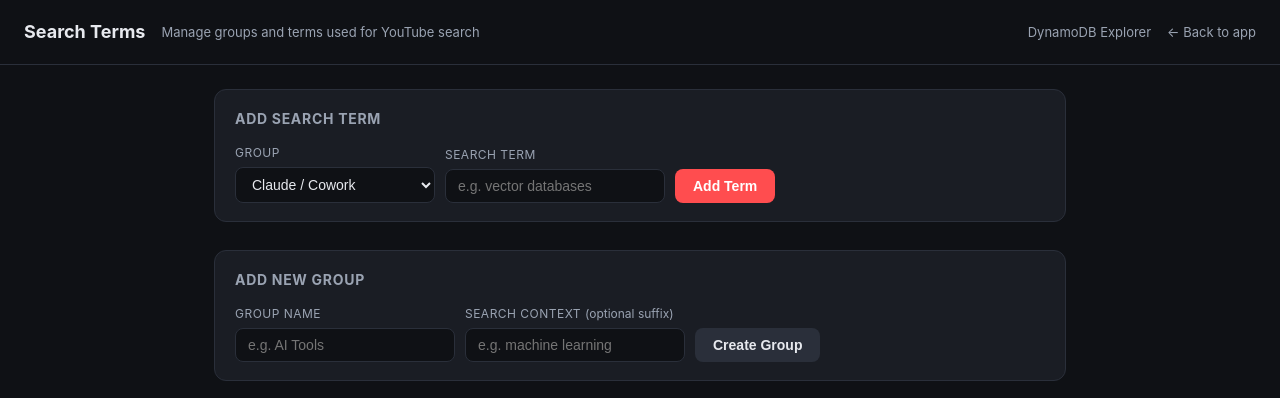
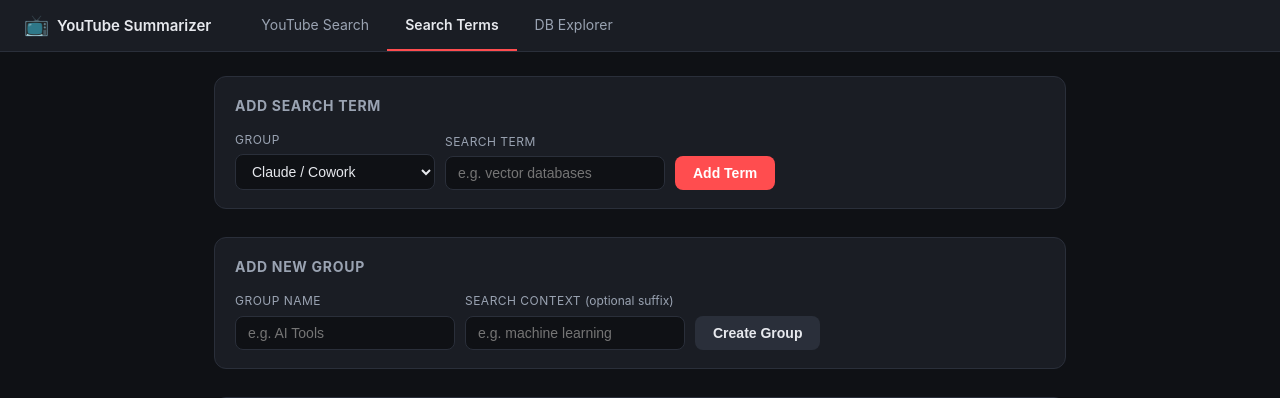
Before and after one commit to kishorem-mf/youtube-summarizer-v2, a Flask app: page /terms in a window 1280 px wide. Shown: the top 398 px of the page. Run offline with Flask 3, Linux system fonts and the light colour scheme; some libraries are stand-ins or nearby versions.

Commit message:
Add unified tab bar navigation across all three interfaces
- _nav.html: shared tab partial with YouTube Search / Search Terms / DB Explorer tabs
- Active tab highlighted with red underline based on active_tab context var
- All three pages (index, terms_manager, dynamo_explorer) include shared nav
- Replaced per-page ad-hoc header links with consistent app-shell navigation

Co-Authored-By: Claude Sonnet 4.6 <noreply@anthropic.com>

```diff
--- a/app.py
+++ b/app.py
@@ -70,6 +70,7 @@ def mdlite(text):
 def index():
     return render_template(
         "index.html",
+        active_tab="search",
         groups=search_terms.get_groups(),
         default_max=DEFAULT_MAX,
         date_windows=DATE_WINDOWS,
@@ -129,6 +130,7 @@ def run():
 
     return render_template(
         "index.html",
+        active_tab="search",
         groups=search_terms.get_groups(),
         default_max=max_results,
         date_windows=DATE_WINDOWS,
@@ -221,6 +223,7 @@ def transcript():
 
     return render_template(
         "index.html",
+        active_tab="search",
         groups=search_terms.get_groups(),
         default_max=DEFAULT_MAX,
         date_windows=DATE_WINDOWS,
@@ -243,7 +246,8 @@ def dynamo_explorer():
                limit="20", query_label="", message=None, message_type=None)
 
     if request.method == "GET":
-        return render_template("dynamo_explorer.html", **ctx)
+        ctx["active_tab"] = "dynamo"
+    return render_template("dynamo_explorer.html", **ctx)
 
     qt       = request.form.get("query_type", "get_item")
     video_id = request.form.get("video_id", "").strip()
@@ -284,6 +288,7 @@ def dynamo_explorer():
     except Exception as e:
         ctx.update(rows=[], message=f"DynamoDB error: {e}", message_type="err")
 
+    ctx["active_tab"] = "dynamo"
     return render_template("dynamo_explorer.html", **ctx)
 
 
@@ -356,6 +361,7 @@ def terms_manager():
 
     return render_template(
         "terms_manager.html",
+        active_tab="terms",
         groups=search_terms.get_groups(),
         context=search_terms.get_context(),
         message=message,
--- /dev/null
+++ b/templates/_nav.html
@@ -0,0 +1,11 @@
+<header class="app-shell-header">
+  <div class="brand">
+    <span class="brand-icon">📺</span>
+    <span class="brand-name">YouTube Summarizer</span>
+  </div>
+  <nav class="app-tabs">
+    <a href="/"      class="app-tab {% if active_tab == 'search' %}active{% endif %}">YouTube Search</a>
+    <a href="/terms" class="app-tab {% if active_tab == 'terms'  %}active{% endif %}">Search Terms</a>
+    <a href="/dynamo" class="app-tab {% if active_tab == 'dynamo' %}active{% endif %}">DB Explorer</a>
+  </nav>
+</header>
--- a/templates/terms_manager.html
+++ b/templates/terms_manager.html
@@ -8,12 +8,15 @@
     :root { --bg:#0f1115; --card:#1a1d24; --line:#2a2f3a; --fg:#e7e9ee; --mut:#9aa3b2; --accent:#ff4d4f; --good:#3ecf8e; --warn:#f5a623; }
     * { box-sizing:border-box; }
     body { margin:0; font:15px/1.55 -apple-system,Segoe UI,Roboto,sans-serif; background:var(--bg); color:var(--fg); }
-    header { padding:18px 24px; border-bottom:1px solid var(--line); display:flex; align-items:center; gap:16px; }
-    header h1 { font-size:18px; margin:0; }
-    header .sub { color:var(--mut); font-size:13px; }
-    nav { margin-left:auto; display:flex; gap:16px; }
-    nav a { color:var(--mut); font-size:13px; text-decoration:none; }
-    nav a:hover { color:var(--fg); }
+    /* shared app nav */
+    .app-shell-header { background:var(--card); border-bottom:1px solid var(--line); display:flex; align-items:center; gap:0; padding:0 24px; height:52px; }
+    .brand { display:flex; align-items:center; gap:8px; margin-right:32px; }
+    .brand-icon { font-size:20px; }
+    .brand-name { font-size:15px; font-weight:600; color:var(--fg); white-space:nowrap; }
+    .app-tabs { display:flex; gap:0; height:100%; }
+    .app-tab { display:flex; align-items:center; padding:0 18px; font-size:14px; color:var(--mut); text-decoration:none; border-bottom:2px solid transparent; transition:color .15s,border-color .15s; white-space:nowrap; }
+    .app-tab:hover { color:var(--fg); }
+    .app-tab.active { color:var(--fg); border-bottom-color:var(--accent); font-weight:600; }
     .wrap { max-width:900px; margin:0 auto; padding:24px; }
 
     .flash { padding:10px 16px; border-radius:8px; margin-bottom:20px; font-size:14px; }
@@ -59,15 +62,7 @@
   </style>
 </head>
 <body>
-
-<header>
-  <h1>Search Terms</h1>
-  <span class="sub">Manage groups and terms used for YouTube search</span>
-  <nav>
-    <a href="/dynamo">DynamoDB Explorer</a>
-    <a href="/">← Back to app</a>
-  </nav>
-</header>
+{% include '_nav.html' %}
 
 <div class="wrap">
 
```
Also changed, not shown: templates/dynamo_explorer.html (+10 -10 lines), templates/index.html (+10 -14 lines).
